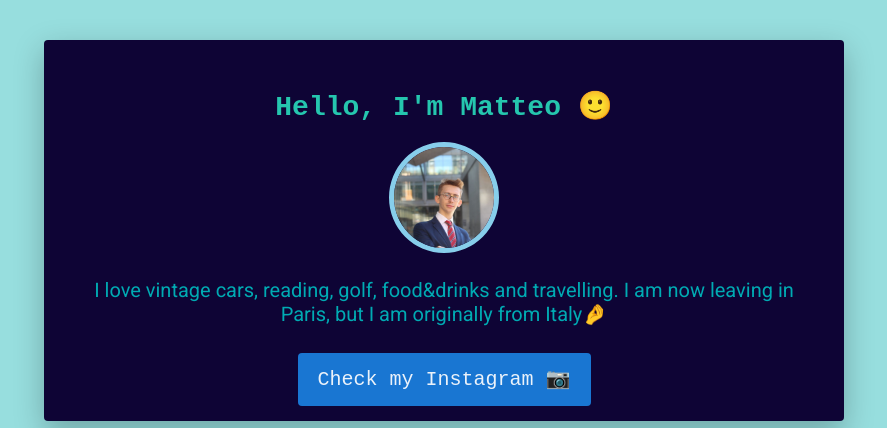
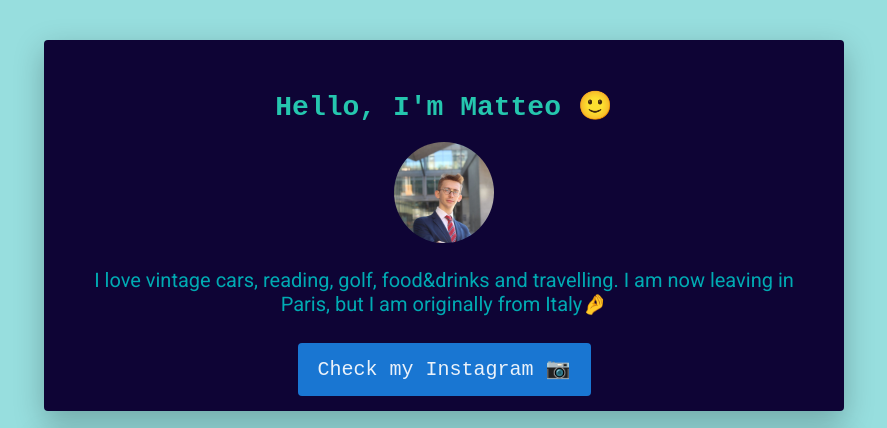
Before and after one commit to matteo-roberto-facta/my-profile, a plain HTML site: page index.html in a window 1280 px wide. Shown: the top 428 px of the page, without its empty margins (196-1083 px from the left). Drawn offline with Linux system fonts and the light colour scheme; a web font is replaced by a local one.

Commit message:
Update index.html

```diff
--- a/index.html
+++ b/index.html
@@ -19,7 +19,7 @@
 	<div class="container">
 		<div class="card-white" id="introduction">
 			<h1> Hello, I'm Matteo 🙂 </h1>
-				<img src="images\me.jpeg" class= "img-circle" width="100px" alt="Matteo Facta" id="main">
+				<img src="images\me.jpeg" class= "img-circle" width="100px" alt="Matteo Facta">
 				<p>
 				I love vintage cars, reading, golf, food&drinks and travelling. I am now leaving in Paris, but I am originally from Italy🤌
 				</p>
```
